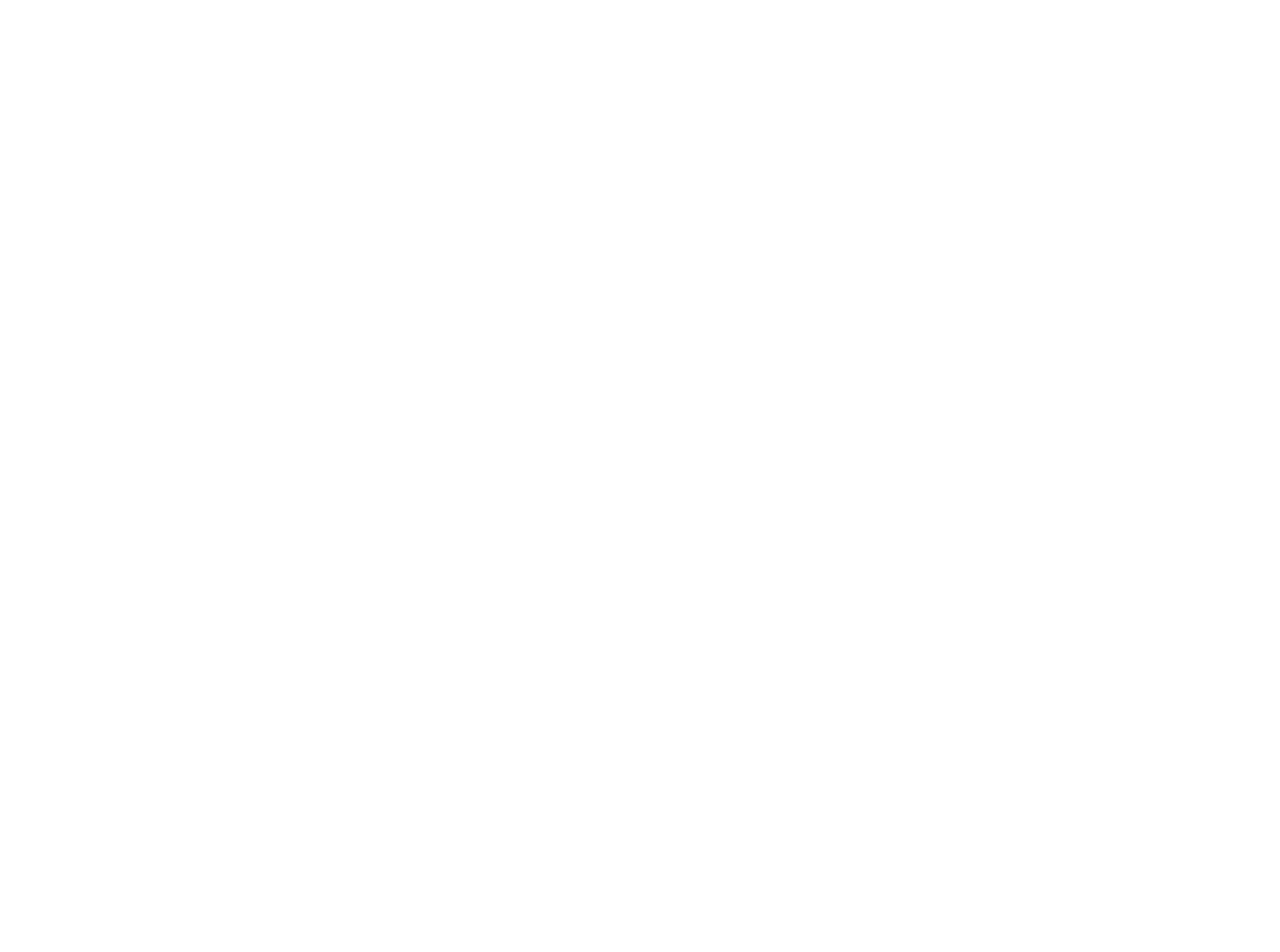
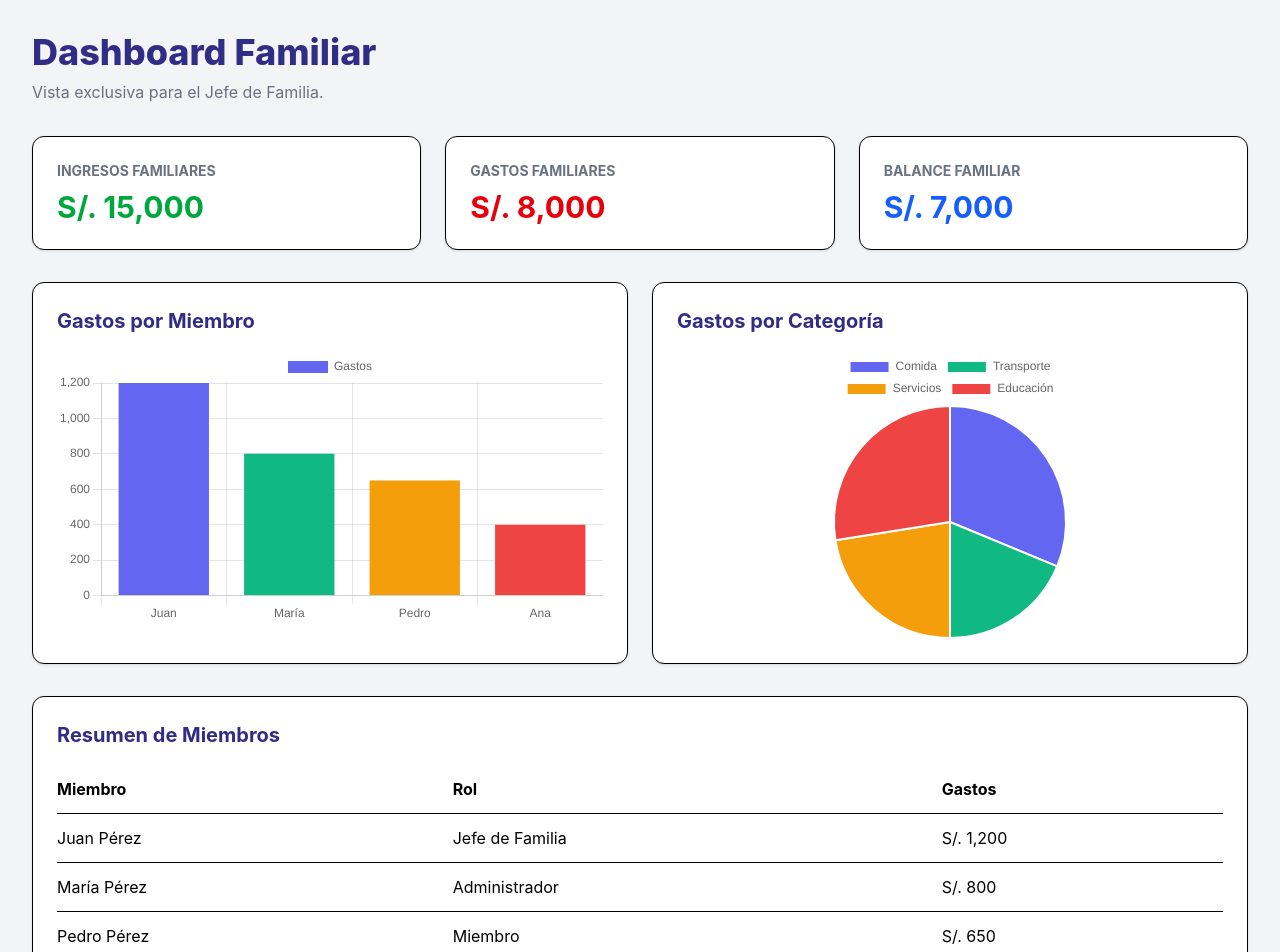
Before and after one commit to Rhoy16/p1prograWebG1, a React (Vite) app in the folder famibalance-app/: page /admin in a window 1280 px wide. Before the commit this address had no page. Shown: the top 952 px of the page. Before the commit the page ends 800 px from the top, so only its background shows below. Built offline with nearby package versions, Linux system fonts and the light colour scheme.

Commit message:
AdminDashboard y mejora de grupo familia ascender y eliminar miembro

```diff
--- a/famibalance-app/src/App.jsx
+++ b/famibalance-app/src/App.jsx
@@ -10,6 +10,7 @@ import Register from './views/Register';
 import Perfil from './views/Perfil';
 import Recuperar from './views/Recuperar';
 import Historial from './views/Historial';
+import AdminDashboard from './views/AdminDashboard';
 function App() {
   return (
     <BrowserRouter>
@@ -25,7 +26,7 @@ function App() {
         <Route path="/perfil" element = {<Perfil />}/>
         <Route path="/recuperar" element = {<Recuperar />}/>
         <Route path="/historial" element={<Historial />} />
-
+        <Route path="/admin" element={<AdminDashboard />} />
       </Routes>
     </BrowserRouter>
   );
--- /dev/null
+++ b/famibalance-app/src/views/AdminDashboard.jsx
@@ -0,0 +1,194 @@
+import {
+  Chart as ChartJS,
+  ArcElement,
+  Tooltip,
+  Legend,
+  CategoryScale,
+  LinearScale,
+  BarElement,
+} from "chart.js";
+
+import { Pie, Bar } from "react-chartjs-2";
+
+ChartJS.register(
+  ArcElement,
+  Tooltip,
+  Legend,
+  CategoryScale,
+  LinearScale,
+  BarElement
+);
+
+const AdminDashboard = () => {
+  const gastosPorMiembro = {
+    labels: ["Juan", "María", "Pedro", "Ana"],
+    datasets: [
+      {
+        label: "Gastos",
+        data: [1200, 800, 650, 400],
+        backgroundColor: [
+          "#6366f1",
+          "#10b981",
+          "#f59e0b",
+          "#ef4444",
+        ],
+      },
+    ],
+  };
+
+  const gastosPorCategoria = {
+    labels: ["Comida", "Transporte", "Servicios", "Educación"],
+    datasets: [
+      {
+        data: [2500, 1500, 1800, 2200],
+        backgroundColor: [
+          "#6366f1",
+          "#10b981",
+          "#f59e0b",
+          "#ef4444",
+        ],
+      },
+    ],
+  };
+
+  const miembros = [
+    {
+      nombre: "Juan Pérez",
+      rol: "Jefe de Familia",
+      gastos: "S/. 1,200",
+    },
+    {
+      nombre: "María Pérez",
+      rol: "Administrador",
+      gastos: "S/. 800",
+    },
+    {
+      nombre: "Pedro Pérez",
+      rol: "Miembro",
+      gastos: "S/. 650",
+    },
+    {
+      nombre: "Ana Pérez",
+      rol: "Miembro",
+      gastos: "S/. 400",
+    },
+  ];
+
+  return (
+    <div className="min-h-screen bg-gray-100 p-8">
+
+      <header className="mb-8">
+        <h1 className="text-4xl font-extrabold text-indigo-900">
+          Dashboard Familiar
+        </h1>
+
+        <p className="text-gray-500 mt-2">
+          Vista exclusiva para el Jefe de Familia.
+        </p>
+      </header>
+
+      {/* RESUMEN GENERAL */}
+      <section className="grid grid-cols-1 md:grid-cols-3 gap-6 mb-8">
+
+        <div className="bg-white p-6 rounded-xl shadow-sm border">
+          <h2 className="text-sm font-bold text-gray-500 uppercase">
+            Ingresos Familiares
+          </h2>
+
+          <p className="text-3xl font-bold text-green-600 mt-2">
+            S/. 15,000
+          </p>
+        </div>
+
+        <div className="bg-white p-6 rounded-xl shadow-sm border">
+          <h2 className="text-sm font-bold text-gray-500 uppercase">
+            Gastos Familiares
+          </h2>
+
+          <p className="text-3xl font-bold text-red-600 mt-2">
+            S/. 8,000
+          </p>
+        </div>
+
+        <div className="bg-white p-6 rounded-xl shadow-sm border">
+          <h2 className="text-sm font-bold text-gray-500 uppercase">
+            Balance Familiar
+          </h2>
+
+          <p className="text-3xl font-bold text-blue-600 mt-2">
+            S/. 7,000
+          </p>
+        </div>
+
+      </section>
+
+      {/* GRAFICOS */}
+      <section className="grid grid-cols-1 lg:grid-cols-2 gap-6 mb-8">
+
+        <div className="bg-white p-6 rounded-xl shadow-sm border">
+          <h2 className="text-xl font-bold text-indigo-900 mb-4">
+            Gastos por Miembro
+          </h2>
+
+          <Bar data={gastosPorMiembro} />
+        </div>
+
+        <div className="bg-white p-6 rounded-xl shadow-sm border">
+          <h2 className="text-xl font-bold text-indigo-900 mb-4">
+            Gastos por Categoría
+          </h2>
+
+          <div className="w-72 mx-auto">
+            <Pie data={gastosPorCategoria} />
+          </div>
+        </div>
+
+      </section>
+
+      {/* TABLA DE MIEMBROS */}
+      <section className="bg-white p-6 rounded-xl shadow-sm border">
+
+        <h2 className="text-xl font-bold text-indigo-900 mb-4">
+          Resumen de Miembros
+        </h2>
+
+        <div className="overflow-x-auto">
+
+          <table className="w-full text-left">
+
+            <thead>
+              <tr className="border-b">
+                <th className="py-3">Miembro</th>
+                <th className="py-3">Rol</th>
+                <th className="py-3">Gastos</th>
+              </tr>
+            </thead>
+
+            <tbody>
+
+              {miembros.map((miembro, index) => (
+                <tr
+                  key={index}
+                  className="border-b hover:bg-gray-50"
+                >
+                  <td className="py-3">{miembro.nombre}</td>
+
+                  <td className="py-3">{miembro.rol}</td>
+
+                  <td className="py-3">{miembro.gastos}</td>
+                </tr>
+              ))}
+
+            </tbody>
+
+          </table>
+
+        </div>
+
+      </section>
+
+    </div>
+  );
+};
+
+export default AdminDashboard;
--- a/famibalance-app/src/views/GrupoFamiliar.jsx
+++ b/famibalance-app/src/views/GrupoFamiliar.jsx
@@ -4,45 +4,85 @@ import { Link } from "react-router-dom";
 const GrupoFamiliar = () => {
   // Estado inicial simulando una base de datos de usuarios
   const [miembros, setMiembros] = useState([
-    { id: 1, nombre: "Juan Pérez", rol: "Jefe de Familia", correo: "juan@familia.com" },
-    { id: 2, nombre: "María Gómez", rol: "Miembro", correo: "maria@familia.com" }
+    {
+      id: 1,
+      nombre: "Juan Pérez",
+      rol: "Jefe de Familia",
+      correo: "juan@familia.com",
+    },
+    {
+      id: 2,
+      nombre: "María Gómez",
+      rol: "Miembro",
+      correo: "maria@familia.com",
+    },
   ]);
 
   const [nuevoCorreo, setNuevoCorreo] = useState("");
 
   const invitarMiembro = (e) => {
     e.preventDefault();
+
     if (!nuevoCorreo) return;
 
-    // Simulamos agregar a un nuevo miembro pendiente
     const nuevoMiembro = {
       id: Date.now(),
       nombre: "Invitado Pendiente",
       rol: "Miembro",
-      correo: nuevoCorreo
+      correo: nuevoCorreo,
     };
 
     setMiembros([...miembros, nuevoMiembro]);
+    alert("¡Invitación enviada con éxito a " + nuevoCorreo + "!");
     setNuevoCorreo("");
-    alert("¡Invitación enviada con éxito a " + nuevoCorreo + "!");
+  };
+
+  const eliminarMiembro = (id) => {
+    const miembro = miembros.find((m) => m.id === id);
+
+    if (window.confirm(`¿Deseas eliminar a ${miembro.nombre}?`)) {
+      setMiembros(miembros.filter((m) => m.id !== id));
+      alert("Miembro eliminado correctamente");
+    }
+  };
+
+  const ascenderMiembro = (id) => {
+    setMiembros(
+      miembros.map((m) =>
+        m.id === id
+          ? { ...m, rol: "Administrador" }
+          : m
+      )
+    );
+
+    alert("Miembro ascendido a Administrador");
   };
 
   return (
     <div className="min-h-screen bg-gray-100 p-8">
 
-      {/* Barra de navegación superior */}
+      {/* Barra de navegación */}
       <nav className="mb-8 flex justify-between items-center bg-white p-4 rounded-xl shadow-sm border border-gray-200">
-        <h1 className="text-2xl font-bold text-indigo-900">Gestión de Familia</h1>
-        <Link to="/dashboard" className="text-indigo-600 hover:text-indigo-800 font-semibold">
+        <h1 className="text-2xl font-bold text-indigo-900">
+          Gestión de Familia
+        </h1>
+
+        <Link
+          to="/dashboard"
+          className="text-indigo-600 hover:text-indigo-800 font-semibold"
+        >
           ← Volver al Dashboard
         </Link>
       </nav>
 
       <div className="grid grid-cols-1 lg:grid-cols-3 gap-6">
 
-        {/* Columna Izquierda: Formulario de Invitación */}
+        {/* Invitaciones */}
         <div className="bg-white p-6 rounded-2xl shadow-sm border border-gray-200 lg:col-span-1 h-fit">
-          <h2 className="text-lg font-bold text-gray-800 mb-4">Invitar nuevo miembro</h2>
+          <h2 className="text-lg font-bold text-gray-800 mb-4">
+            Invitar nuevo miembro
+          </h2>
+
           <p className="text-sm text-gray-500 mb-4">
             Ingresa el correo de tu familiar para enviarle un enlace de acceso al grupo.
           </p>
@@ -56,6 +96,7 @@ const GrupoFamiliar = () => {
               className="w-full border border-gray-300 rounded-lg px-3 py-2 mb-4 focus:ring-2 focus:ring-indigo-500"
               required
             />
+
             <button
               type="submit"
               className="w-full bg-indigo-600 text-white font-bold py-2 px-4 rounded-lg hover:bg-indigo-700 transition"
@@ -65,22 +106,65 @@ const GrupoFamiliar = () => {
           </form>
         </div>
 
-        {/* Columna Derecha: Lista de Miembros Actuales */}
+        {/* Lista de miembros */}
         <div className="bg-white p-6 rounded-2xl shadow-sm border border-gray-200 lg:col-span-2">
-          <h2 className="text-lg font-bold text-gray-800 mb-4">Miembros Actuales ({miembros.length})</h2>
+          <h2 className="text-lg font-bold text-gray-800 mb-4">
+            Miembros Actuales ({miembros.length})
+          </h2>
 
           <div className="flex flex-col gap-3">
+
             {miembros.map((miembro) => (
-              <div key={miembro.id} className="flex justify-between items-center p-4 border border-gray-100 rounded-lg bg-gray-50">
+              <div
+                key={miembro.id}
+                className="flex justify-between items-center p-4 border border-gray-100 rounded-lg bg-gray-50"
+              >
                 <div>
-                  <p className="font-bold text-gray-800">{miembro.nombre}</p>
-                  <p className="text-sm text-gray-500">{miembro.correo}</p>
+                  <p className="font-bold text-gray-800">
+                    {miembro.nombre}
+                  </p>
+
+                  <p className="text-sm text-gray-500">
+                    {miembro.correo}
+                  </p>
                 </div>
-                <span className={`px-3 py-1 rounded-full text-xs font-bold ${miembro.rol === 'Jefe de Familia' ? 'bg-purple-100 text-purple-700' : 'bg-green-100 text-green-700'}`}>
-                  {miembro.rol}
-                </span>
+
+                <div className="flex items-center gap-2">
+
+                  <span
+                    className={`px-3 py-1 rounded-full text-xs font-bold ${
+                      miembro.rol === "Jefe de Familia"
+                        ? "bg-purple-100 text-purple-700"
+                        : miembro.rol === "Administrador"
+                        ? "bg-blue-100 text-blue-700"
+                        : "bg-green-100 text-green-700"
+                    }`}
+                  >
+                    {miembro.rol}
+                  </span>
+
+                  {miembro.rol !== "Jefe de Familia" && (
+                    <>
+                      <button
+                        onClick={() => ascenderMiembro(miembro.id)}
+                        className="bg-blue-500 text-white px-3 py-1 rounded text-xs hover:bg-blue-600"
+                      >
+                        Ascender
+                      </button>
+
+                      <button
+                        onClick={() => eliminarMiembro(miembro.id)}
+                        className="bg-red-500 text-white px-3 py-1 rounded text-xs hover:bg-red-600"
+                      >
+                        Eliminar
+                      </button>
+                    </>
+                  )}
+
+                </div>
               </div>
             ))}
+
           </div>
         </div>
 
```
